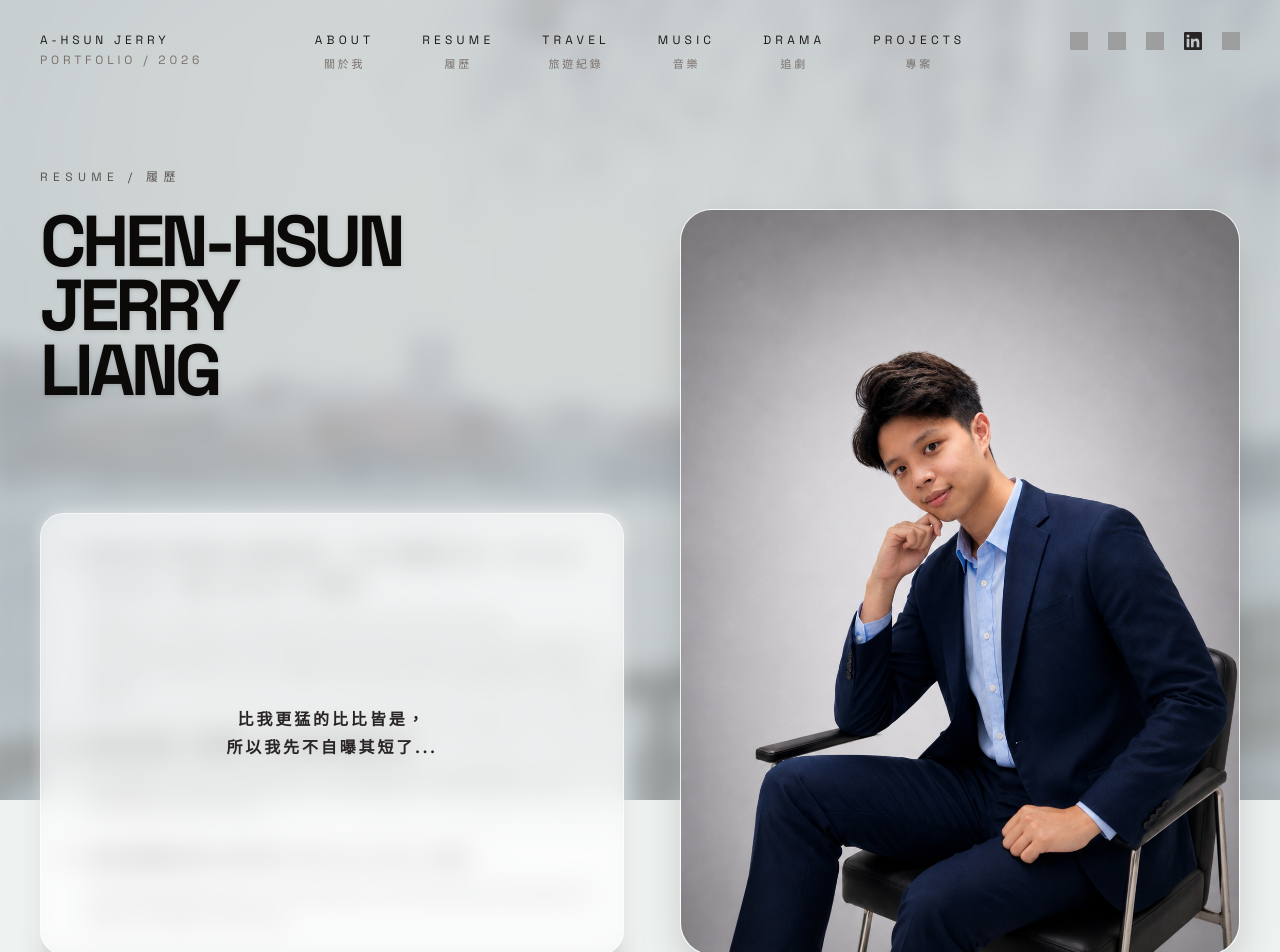
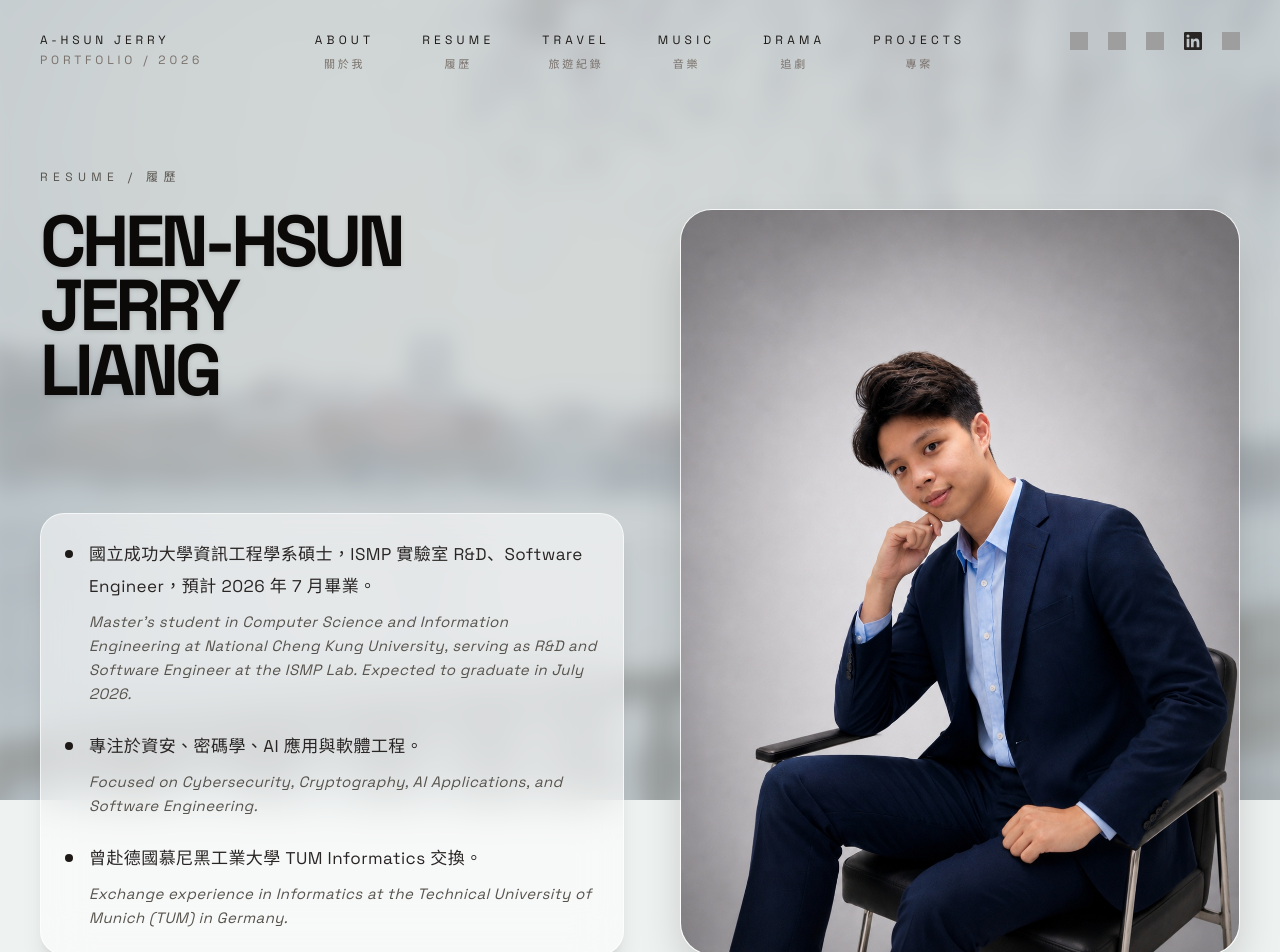
Before and after one commit to liangchatwork/jerry-portfolio, a React (Vite) app: page /resume in a window 1280 px wide. Shown: the top 952 px of the page. Built offline with nearby package versions, Linux system fonts and the light colour scheme; grey boxes are pictures that could not be loaded; the HTML template or start-up script is replaced by a standard one.

Commit message:
20260920_v2_Resume_Opened_30s

```diff
--- a/src/pages/Resume.tsx
+++ b/src/pages/Resume.tsx
@@ -242,7 +242,7 @@ export default function Resume() {
 
     const timer = window.setTimeout(() => {
       setShowResumePreview(false);
-    }, 1000);
+    }, 30000);
 
     return () => window.clearTimeout(timer);
   }, []);
```
Also changed, not shown: 1 other file (tests, documents, lock files or other folders).
